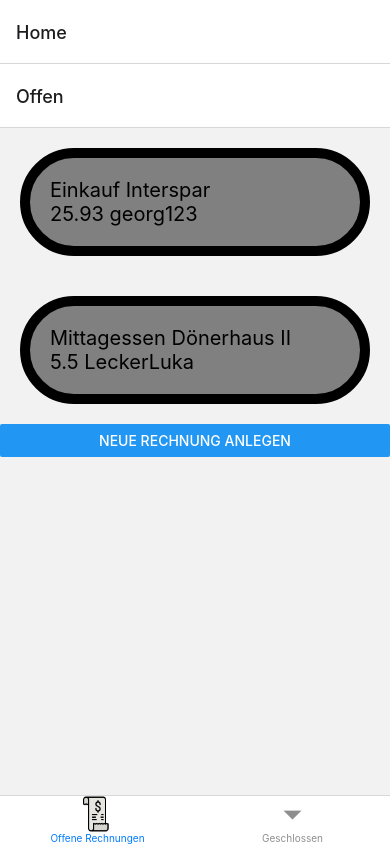
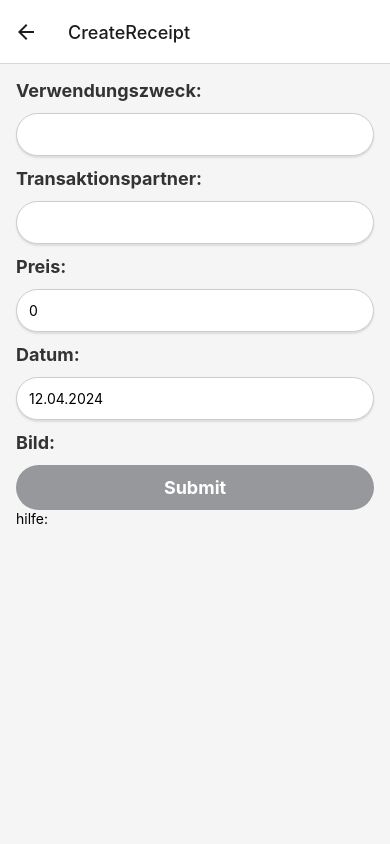
Before and after one commit to rangec20/Gierschlund, a React Native app: screen /CreateReceipt in a window 390 px wide. Built offline with nearby package versions, Linux system fonts and the light colour scheme; no server answers.

Commit message:
Daten werden aus Backend bezogen ReceiptComponent erstellt --> bessere anzeige viel CSS verbessert CreateNewRecieptView für erstellen von Receipts funktioniert (nur auf andriod wegen DatePicker)

```diff
--- a/common/models/IHousehold.d.ts
+++ b/common/models/IHousehold.d.ts
@@ -1,4 +1,4 @@
 interface IHousehold {
-    id:number,
+    householdId:number,
     name:string
 }
--- a/common/models/IReceipt.d.ts
+++ b/common/models/IReceipt.d.ts
@@ -6,7 +6,7 @@
  */
 
 interface IReceipt{
-    id: number,
+    receiptId: number,
     creatorUser: IUser,
     completedUser: IUser,
     purposeOfTransfer: string,
--- a/common/models/IUser.d.ts
+++ b/common/models/IUser.d.ts
@@ -1,6 +1,6 @@
 interface IUser{
-    id:number,
-    name:string,
+    appuserId:number,
+    username:string,
     email:string,
     password:string
 }
--- a/mockdata.json
+++ b/mockdata.json
@@ -1,26 +1,40 @@
 [
   {
-    "id": 1,
+    "purposeOfTransfer": "Grocery Shopping",
+    "transactionPartner": "Supermarket",
+    "price": 123.45,
+    "dateOfTransfer": "2024-06-12",
+    "imageUrl": "http://example.com/receipt.jpg",
     "creatorUser": {
-      "name": "georg123"
+      "appuserId": 1,
+      "username": "rangec20",
+      "email": "rangec20@htl-kaindorf.at",
+      "password": "AdminAdminAdmin"
     },
-    "purposeOfTransfer": "Einkauf",
-    "transactionPartner": "Interspar",
-    "price": 25.93,
-    "dateOfTransfer": "7.4.2024",
-    "pending": true,
-    "imageUrl": "https://encrypted-tbn0.gstatic.com/images?q=tbn:ANd9GcSAdpN0Q1R7H39DY2dyzu3PqSeNdzWODVT41njubczb1Q&s"
+    "completedUser": null,
+    "household": {
+      "householdId": 1,
+      "name": "Adminhousehold"
+    },
+    "receiptId": 1
   },
   {
-    "id": 2,
+    "purposeOfTransfer": "Grocery Shopping",
+    "transactionPartner": "Supermarket",
+    "price": 123.45,
+    "dateOfTransfer": "2024-06-12",
+    "imageUrl": "http://example.com/receipt.jpg",
     "creatorUser": {
-      "name": "LeckerLuka"
+      "appuserId": 1,
+      "username": "rangec20",
+      "email": "rangec20@htl-kaindorf.at",
+      "password": "AdminAdminAdmin"
     },
-    "purposeOfTransfer": "Mittagessen",
-    "transactionPartner": "Dönerhaus II",
-    "price": 5.50,
-    "dateOfTransfer": "8.4.2024",
-    "pending": true,
-    "imageUrl": "https://images.bild.de/655db6b9283a0838456b2426/3afc26e145a51174addf6715dec275e8,e31b9924?w=992"
+    "completedUser": null,
+    "household": {
+      "householdId": 1,
+      "name": "Adminhousehold"
+    },
+    "receiptId": 2
   }
 ]
--- a/package.json
+++ b/package.json
@@ -10,11 +10,13 @@
   },
   "dependencies": {
     "@expo/metro-runtime": "~3.1.3",
+    "@react-native-community/datetimepicker": "7.7.0",
     "@react-native-community/masked-view": "^0.1.11",
     "@react-navigation/bottom-tabs": "^6.5.20",
     "@react-navigation/native": "^6.1.17",
     "@react-navigation/native-stack": "^6.9.26",
     "@react-navigation/stack": "^6.3.29",
+    "axios": "^1.7.2",
     "expo": "~50.0.14",
     "expo-status-bar": "~1.11.1",
     "react": "18.2.0",
--- a/views/CreateNewRecieptView.tsx
+++ b/views/CreateNewRecieptView.tsx
@@ -6,73 +6,208 @@
  */
 
 import React, {useState} from 'react';
-import {Button, Image, Text, TextInput, View} from "react-native";
+import {
+    Button,
+    Image,
+    Platform,
+    Pressable,
+    ScrollView,
+    StyleSheet,
+    Text,
+    TextInput,
+    TouchableOpacity,
+    View
+} from "react-native";
+import DateTimePicker from "@react-native-community/datetimepicker";
 import navigation from "./Navigator";
 import PendingReceiptView from "./PendingReceiptView";
+import axios from "axios";
+import {useNavigation} from "@react-navigation/native";
+import navigator from "./Navigator";
 
 const CreateNewRecieptView = () => {
     const [purposeOfTransfer, setPurposeOfTransfer] = useState<string>("")
     const [transactionPartner, setTransactionPartner] = useState<string>("")
     const [price, setPrice] = useState<number>(0)
     const [dateOfTransfer, setDateOfTransfer] = useState<Date>(new Date())
+    const [showPicker, setShowPicker] = useState<boolean>(false)
     // imageUrl
+    const navigation = useNavigation<undefined>()
 
-    const [newReciept, setNewReciept] = useState<IReceipt>()
+    const [debugtext, setDebugtext] = useState()
 
-    const onChangePrice = (text:string) => {
-        // Use a regular expression to allow only numbers
-        let numericText:string = text.replace(/[^0-9]/g, '')
-        if (numericText === ""){
+    const onChangePrice = (text: string) => {
+        let numericText: string = text.replace(/[^0-9]/g, '')
+        if (numericText === "") {
             numericText = "0";
         }
         setPrice(Number.parseInt(numericText));
     };
 
-    const onCreateReceipt = () => {
-        setNewReciept({
-            id:2,
+    const toggleDatepicker = () => {
+        setShowPicker(!showPicker)
+        console.log("oida wos")
+    }
+
+    // @ts-ignore
+    const onChangeDate = ({type}, selectedDate) => {
+        // nicht mehr berühren: ich weiß nicht was ich gemacht hab aber es geht
+        if (type == "set") {
+            const currentDate = selectedDate;
+            setDateOfTransfer(new Date(currentDate))
+
+            if (Platform.OS === "android") {
+                toggleDatepicker();
+            }
+        } else {
+            toggleDatepicker();
+        }
+    }
+
+    const formatDate = (rawDate: string, forRequest: boolean) => {
+        let date = new Date(rawDate)
+
+        let year = date.getFullYear();
+        let month: string | number = date.getMonth() + 1;
+        let day: string | number = date.getDate();
+
+        month = month < 10 ? `0${month}` : month;
+        day = day < 10 ? `0${day}` : day;
+
+        if (!forRequest)
+            return `${day}.${month}.${year}`
+        else
+            return `${year}-${month}-${day}`
+    }
+
+    const onCreateReceipt = async () => {
+        let localhostadress: string = ""
+        if (Platform.OS === "web")
+            localhostadress = "localhost"
+        else if (Platform.OS === "android")
+            localhostadress = "10.0.2.2"
+
+        const receiptData = {
             purposeOfTransfer: purposeOfTransfer,
             transactionPartner: transactionPartner,
             price: price,
-            dateOfTransfer: dateOfTransfer,
-            user: "Georg",
-            pending: true,
-            imageUrl: "https://www.google.com/url?sa=i&url=https%3A%2F%2Fwww.erento.com%2Fnews%2Fvermieter%2Frechnungen-richtig-schreiben%2F&psig=AOvVaw3sEHyEY1pZfEVMoJYAd6bJ&ust=1716132243085000&source=images&cd=vfe&opi=89978449&ved=0CBIQjRxqFwoTCLCMtPjAl4YDFQAAAAAdAAAAABAJ"
-        });
+            dateOfTransfer: formatDate(dateOfTransfer.toString(), true),
+            imageUrl:
+                "https://www.google.com/url?sa=i&url=https%3A%2F%2Fwww.erento.com%2Fnews%2Fvermieter%2Frechnungen-richtig-schreiben%2F&psig=AOvVaw3sEHyEY1pZfEVMoJYAd6bJ&ust=1716132243085000&source=images&cd=vfe&opi=89978449&ved=0CBIQjRxqFwoTCLCMtPjAl4YDFQAAAAAdAAAAABAJ",
+            creatorUser:
+                {
+                    appuserId: 1
+                }
+            ,
+            household: {
+                householdId: 1
+            }
+        };
 
-        // PendingReceiptView.addReceipt(newReciept); lol das geht natürlich nicht
+
+        await axios.post(`http://${localhostadress}:8080/receipt`, receiptData)
+            .then(response => console.log("sent POST"))
+            .catch(error => console.error(error))
+
+
+        navigation.goBack();
     }
 
+
     return (
-        <View>
-            <Text>Details</Text>
-            <Text>Verwendungszweck:</Text>
+        <ScrollView style={styles.container}>
+            <Text style={styles.text}>Verwendungszweck:</Text>
             <TextInput
-                value={""}
+                style={styles.input}
                 onChangeText={text => setPurposeOfTransfer(text)}/>
 
-            <Text>Transaktionspartner:</Text>
-            <TextInput onChangeText={text => setTransactionPartner(text)}/>
+            <Text style={styles.text}>Transaktionspartner:</Text>
+            <TextInput
+                style={styles.input}
+                onChangeText={text => setTransactionPartner(text)}/>
 
-            <Text>Preis:</Text>
-            <TextInput keyboardType={"numeric"} value={price} onChangeText={text => onChangePrice(text)}/>
+            <Text style={styles.text}>Preis:</Text>
+            <TextInput
+                style={styles.input}
+                keyboardType={"numeric"}
+                value={price.toString()}
+                onChangeText={text => onChangePrice(text)}/>
 
-            <Text>Datum:</Text>
-            <TextInput onChangeText={text => setTransactionPartner(text)}/>
+            <Text style={styles.text}>Datum:</Text>
 
-            <Text>Bild:</Text>
+            {showPicker && (
+                <DateTimePicker
+                    mode={"date"}
+                    display={"spinner"}
+                    value={new Date(dateOfTransfer)}
+                    onChange={onChangeDate}
+                />
+            )}
+
+            {!showPicker && (
+                <Pressable onPress={toggleDatepicker}>
+
+                    <TextInput
+                        style={styles.input}
+                        value={formatDate(dateOfTransfer.toString(), false)}
+                        onChangeText={setDateOfTransfer}
+                        editable={false}/>
+                </Pressable>
+            )}
+
+            <Text style={styles.text}>Bild:</Text>
             {/*TODO: Bild einlesefunktion einfügen (grad kein bock) */}
-            {/*TODO: DateTimePicker machen (auch kein bock)*/}
 
-            <Button
-                title={"Rechnung Erstellen"}
+            <TouchableOpacity
+                style={styles.button}
                 onPress={() => onCreateReceipt()}
-            />
-        </View>
+            >
+                <Text style={styles.buttonText}>Submit</Text>
+            </TouchableOpacity>
+
+            <Text>hilfe: {debugtext}</Text>
+        </ScrollView>
     );
 };
 
 
-
+const styles = StyleSheet.create({
+    container: {
+        flex: 1,
+        backgroundColor: '#f5f5f5',
+        padding: 16,
+    },
+    text: {
+        fontWeight: 'bold',
+        fontSize: 18,
+        marginBottom: 12,
+        color: '#333',
+    },
+    input: {
+        width: '100%',
+        padding: 12,
+        borderWidth: 1,
+        borderColor: '#ccc',
+        borderRadius: 25,
+        backgroundColor: '#fff',
+        marginBottom: 12,
+        shadowColor: '#000',
+        shadowOffset: {width: 0, height: 2},
+        shadowOpacity: 0.1,
+        shadowRadius: 2,
+        elevation: 3,
+    },
+    button: {
+        backgroundColor: '#96989b',
+        padding: 12,
+        borderRadius: 25,
+    },
+    buttonText: {
+        color: '#fff',
+        fontSize: 18,
+        fontWeight: 'bold',
+        textAlign: 'center',
+    },
+});
 
 export default CreateNewRecieptView;
--- a/views/Navigator.tsx
+++ b/views/Navigator.tsx
@@ -37,7 +37,7 @@ function Navigator() {
         <NavigationContainer>
             <Stack.Navigator>
                 <Stack.Screen name={"Home"} component={Hometabs}/>
-                <Stack.Screen name={"CreateNewReceipt"} component={CreateNewRecieptView}/>
+                <Stack.Screen name={"CreateReceipt"} component={CreateNewRecieptView}/>
                 <Stack.Screen name={"Details"} component={ReceiptDetailView}/>
             </Stack.Navigator>
         </NavigationContainer>
--- a/views/PendingReceiptView.tsx
+++ b/views/PendingReceiptView.tsx
@@ -6,34 +6,71 @@
  */
 
 import React, {useEffect, useState} from 'react';
-import {Button, ScrollView, Text, View} from "react-native";
+import {Button, Platform, ScrollView, Text, View, StyleSheet, TouchableOpacity} from "react-native";
 import ReceiptComponent from "./ReceiptComponent";
-import {useNavigation} from "@react-navigation/native";
+import {useIsFocused, useNavigation} from "@react-navigation/native";
 import navigator from "./Navigator";
+import axios from "axios";
 
-function PendingReceiptView () {
+function PendingReceiptView() {
 
     const [receipts, setReceipts] = useState<IReceipt[]>([])
     const navigation = useNavigation()
+    const householdId = 1
+
+    const isFocused = useIsFocused();
+
+
     useEffect(() => {
-        setReceipts(require("../mockdata.json"))
-    }, []);
+        if (Platform.OS == "web") {
+            axios.get(`http://localhost:8080/receipt/${householdId}?completed=false`)
+                .then(response => {
+                    setReceipts(response.data as IReceipt[]);
+                })
+        } else if (Platform.OS == "android") {
+            axios.get(`http://10.0.2.2:8080/receipt/${householdId}?completed=false`)
+                .then(response => {
+                    setReceipts(response.data as IReceipt[]);
+                })
+        }
+    }, [isFocused]);
 
-    const addReceipt = (newReceipt:IReceipt) => {
-        setReceipts([... receipts, newReceipt]);
+    const addReceipt = (newReceipt: IReceipt) => {
+        setReceipts([...receipts, newReceipt]);
     }
 
     return (
-        <ScrollView>
-            {receipts.map((receipt ) => {
-                return <ReceiptComponent key={receipt.id} receipt={receipt} navigation={navigation} />
+        <ScrollView contentContainerStyle={styles.container}>
+            {receipts.map((receipt) => {
+                return <ReceiptComponent key={receipt.receiptId} receipt={receipt} navigation={navigation}/>
             })}
 
-            <Button title={"Neue Rechnung Anlegen"} onPress={() => navigation.navigate("CreateReceipt")}/>
-
+            <TouchableOpacity
+                style={styles.buttonContainer}
+                onPress={() => navigation.navigate("CreateReceipt")}
+            >
+                <Text style={styles.buttonText}>Neue Rechnung Anlegen</Text>
+            </TouchableOpacity>
 
         </ScrollView>
     );
 };
 
+const styles = StyleSheet.create({
+    container: {
+        padding: 10,
+    },
+    buttonContainer: {
+        marginVertical: 20,
+        marginHorizontal: 40,
+        backgroundColor: '#4CAF50',
+        borderRadius: 5,
+        overflow: 'hidden',
+    },
+    buttonText: {
+        paddingVertical: 10,
+        paddingHorizontal: 20,
+        color: '#fff',
+    }
+});
 export default PendingReceiptView;
--- a/views/ReceiptComponent.tsx
+++ b/views/ReceiptComponent.tsx
@@ -20,25 +20,56 @@ const ReceiptComponent: React.FC<ReceiptComponentProps> = ({receipt, navigation}
     }
 
     return (
-            <Pressable style={styles.component} onPress={() => changeView()}>
-                <Text style={styles.text}>{receipt.purposeOfTransfer} {receipt.transactionPartner}</Text>
-                <Text style={styles.text}>{receipt.price} {receipt.creatorUser.name}</Text>
-            </Pressable>
+        <Pressable style={styles.component} onPress={changeView}>
+            <View style={styles.row}>
+                <Text style={styles.label}>Purpose:</Text>
+                <Text style={styles.value}>{receipt.purposeOfTransfer}</Text>
+            </View>
+            {/*<View style={styles.row}>*/}
+            {/*    <Text style={styles.label}>Partner:</Text>*/}
+            {/*    <Text style={styles.value}>{receipt.transactionPartner}</Text>*/}
+            {/*</View>*/}
+            <View style={styles.row}>
+                <Text style={styles.label}>Price:</Text>
+                <Text style={styles.value}>${receipt.price.toFixed(2)}</Text>
+            </View>
+            <View style={styles.row}>
+                <Text style={styles.label}>User:</Text>
+                <Text style={styles.value}>{receipt.creatorUser.username}</Text>
+            </View>
+        </Pressable>
     );
 };
 
-
 const styles = StyleSheet.create({
-    component:{
-        margin: 20,
-        padding: 20,
-        backgroundColor: "grey",
-        borderColor: "black",
-        borderWidth: 10,
-        borderRadius: 200
+    component: {
+        backgroundColor: '#f8f8f8',
+        padding: 10,
+        marginVertical: 10,
+        marginHorizontal: 8,
+        borderRadius: 8,
+        shadowColor: '#000',
+        shadowOffset: {
+            width: 0,
+            height: 1,
+        },
+        shadowOpacity: 0.1,
+        shadowRadius: 1.41,
+        elevation: 2,
     },
-    text:{
-        fontSize: 20
-    }
-})
+    row: {
+        flexDirection: 'row',
+        justifyContent: 'space-between',
+        marginBottom: 2,
+    },
+    label: {
+        fontWeight: 'bold',
+        fontSize: 14,
+        color: '#555',
+    },
+    value: {
+        fontSize: 14,
+        color: '#333',
+    },
+});
 export default ReceiptComponent;
--- a/views/ReceiptDetailView.tsx
+++ b/views/ReceiptDetailView.tsx
@@ -8,11 +8,11 @@
 import React from 'react';
 import {Image, StyleSheet, Text, View} from "react-native";
 
+// @ts-ignore
 const ReceiptDetailView = ({route}) => {
     const receipt:IReceipt = route.params;
     return (
         <View>
-            <Text>Details</Text>
             <Text>Verwendungszweck</Text>
             <Text>{receipt.purposeOfTransfer}</Text>
 
@@ -24,7 +24,7 @@ const ReceiptDetailView = ({route}) => {
             <Text>{receipt.price}</Text>
 
             <Text>Datum:</Text>
-            <Text>{receipt.dateOfTransfer.toDateString()}</Text>
+            <Text>{receipt.dateOfTransfer}</Text>
 
             <Text>Bild:</Text>
             <Image style={styles.image}
```
Also changed, not shown: 1 other file (tests, documents, lock files or other folders).
